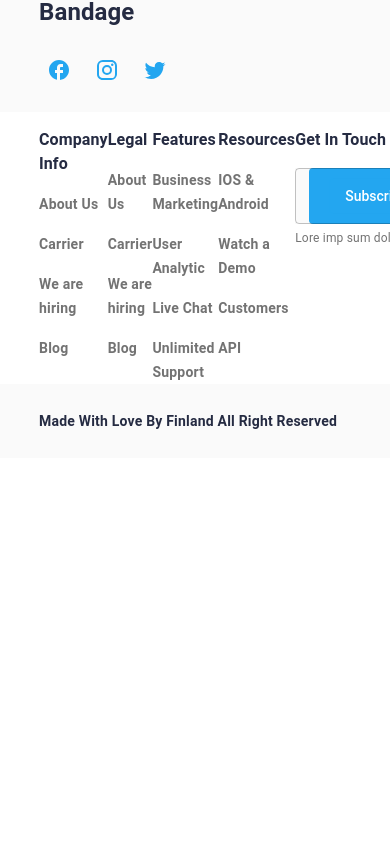
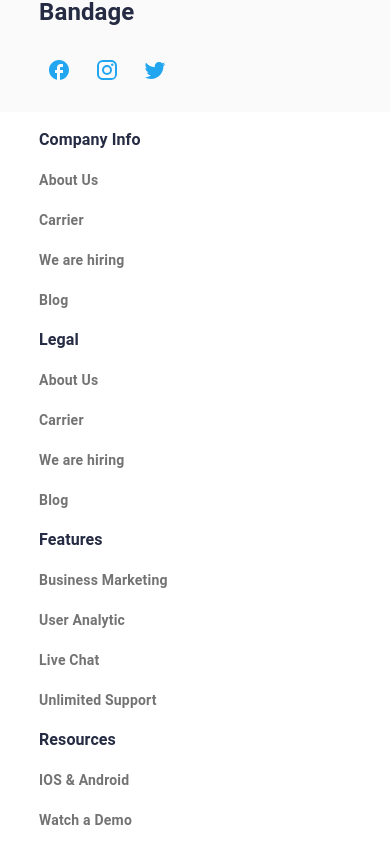
Before and after one commit to da-nazy/nextbasket, a Next.js app: page / in a window 390 px wide. Shown: the part 6955-7804 px from the top of the page. Before the commit the page ends 7413 px from the top, so only its background shows below. Built offline with nearby package versions, Linux system fonts and the light colour scheme; no server answers.

Commit message:
fix:responsive

```diff
--- a/src/components/footer/bandage.tsx
+++ b/src/components/footer/bandage.tsx
@@ -61,6 +61,6 @@ letterSpacing:" 0.1px"
      social:{
         display:'flex',
         flexDirection:'row',
-        gap:theme.spacing(2)
+        gap:theme.spacing(2),
      }
 }))
--- a/src/components/footer/index.tsx
+++ b/src/components/footer/index.tsx
@@ -117,7 +117,15 @@ const styles=makeStyles()((theme)=>({
     display:'grid',
     gridTemplateColumns:'1fr 1fr 1fr 1fr 2fr',
     minHeight:'270',
-    flex:1
+    flex:1,
+    [theme.breakpoints.down('lg')]:{
+      gridTemplateColumns:'1fr 1fr ',
+      gap:theme.spacing(3)
+    },
+    [theme.breakpoints.down('md')]:{
+      gridTemplateColumns:'1fr',
+      gap:theme.spacing(3)
+    }
   },
   subBtn:{
    color:theme.colors.white,
```
